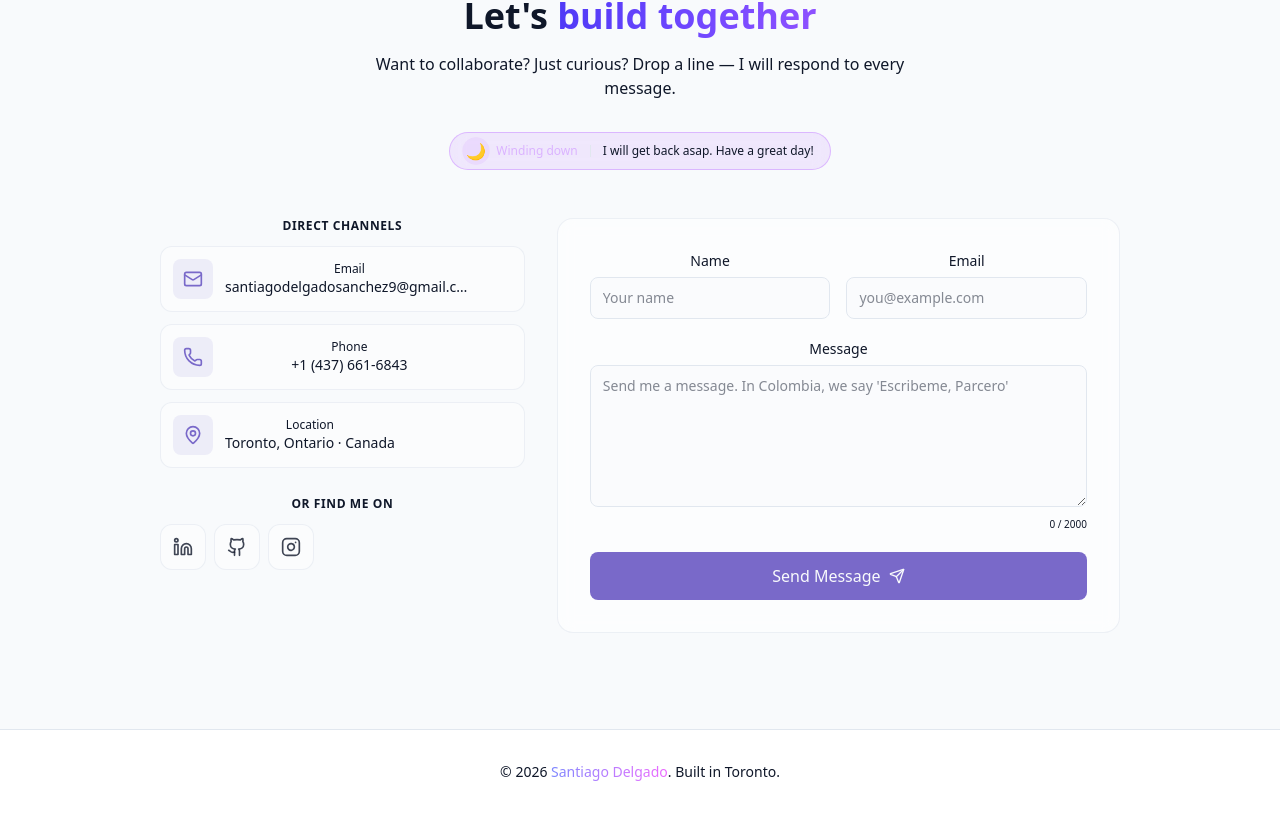
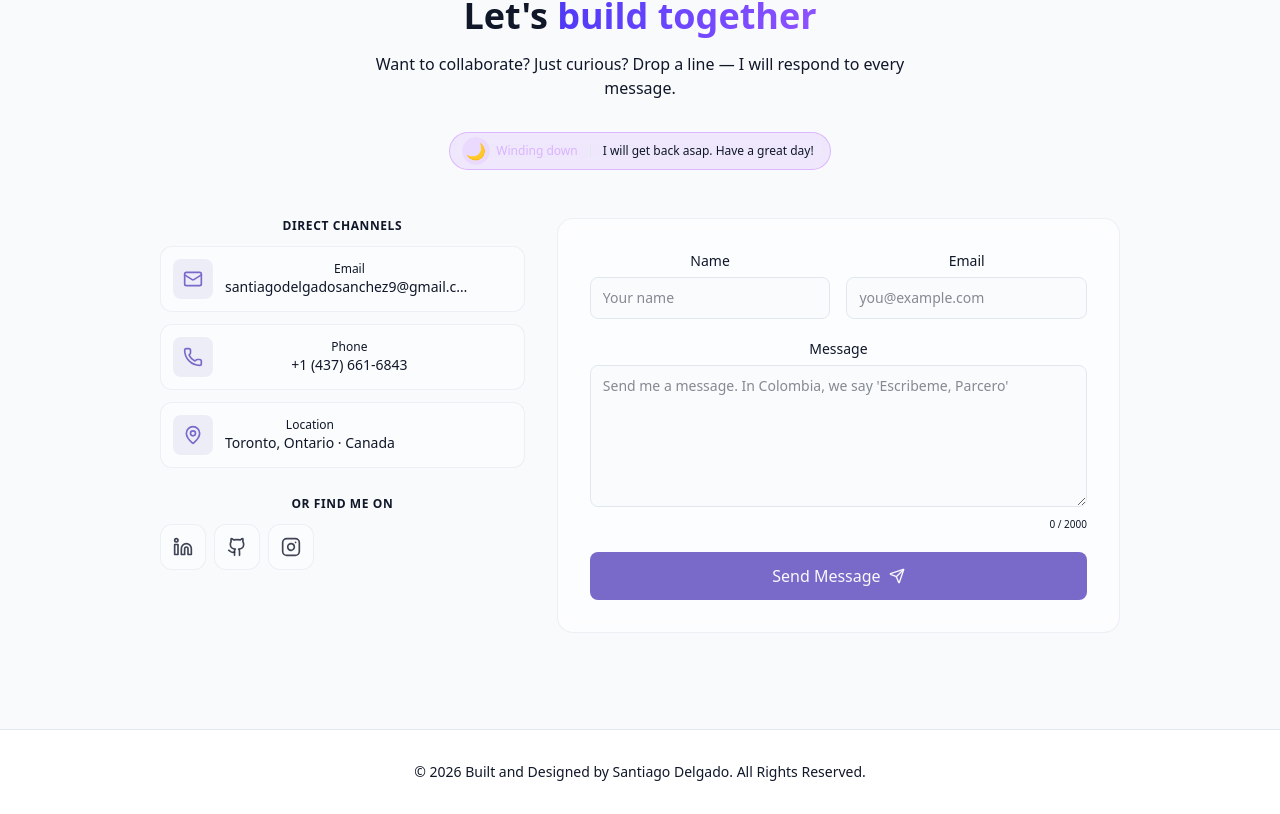
Before and after one commit to Santi2307/santi-portafolio, a React (Vite) app: page / in a window 1280 px wide. Shown: the part 5724-6538 px from the top of the page. Built offline with nearby package versions, Linux system fonts and the light colour scheme.

Commit message:
updates and fix bugs

```diff
--- a/src/components/Footer.jsx
+++ b/src/components/Footer.jsx
@@ -34,9 +34,9 @@ export const Footer = () => {
         <p className="text-sm text-muted-foreground">
           © {year}{" "}
           <span className="bg-gradient-to-r from-indigo-400 to-fuchsia-400 bg-clip-text font-medium text-transparent">
-            Santiago Delgado
+
           </span>
-          . Built in Toronto.
+          Built and Designed by Santiago Delgado. All Rights Reserved.
         </p>
       </div>
     </footer>
```
